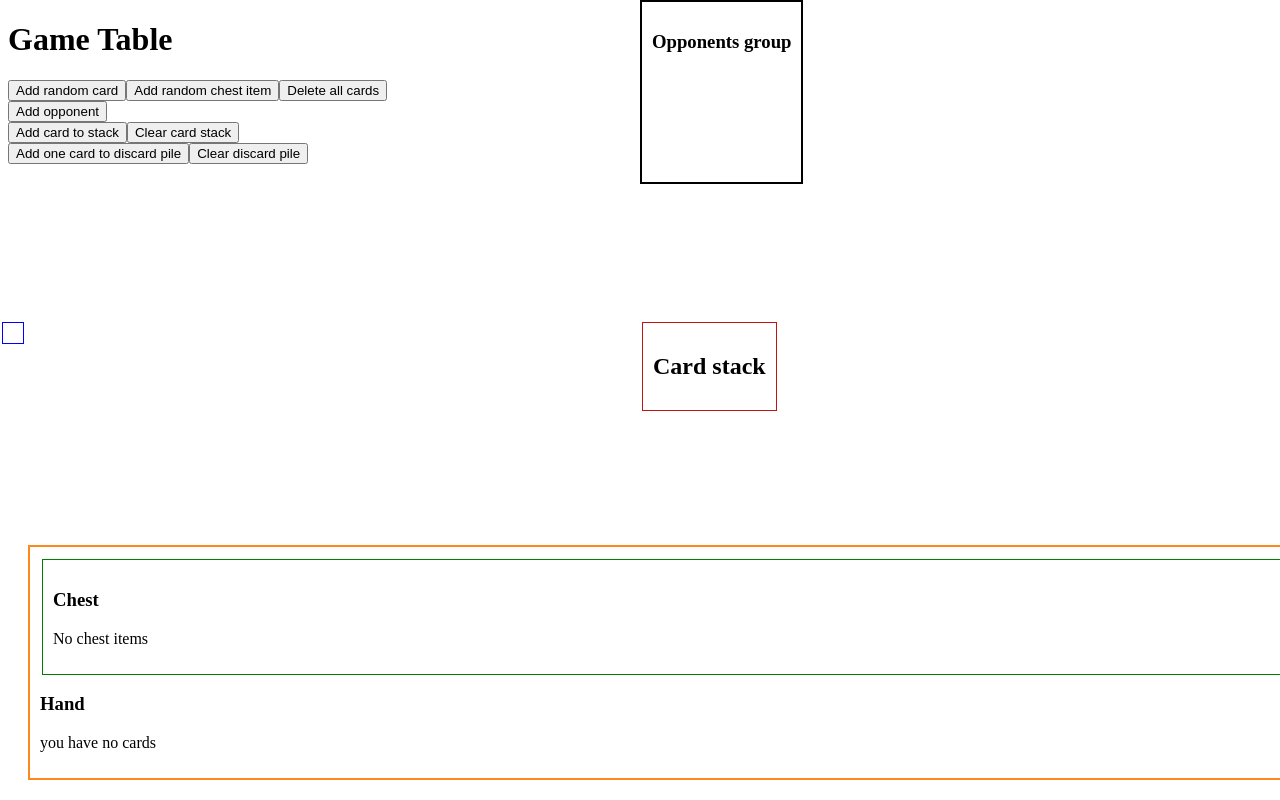
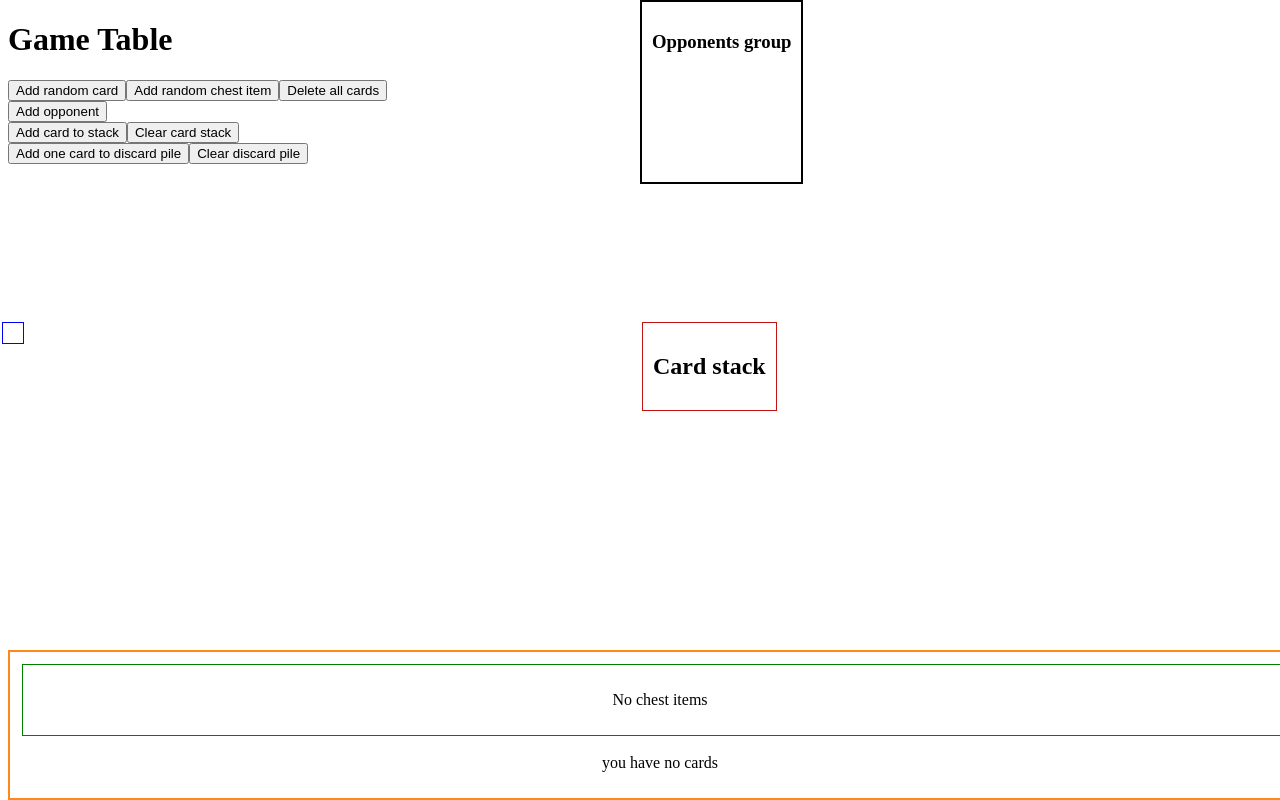
Before and after one commit to Xanclry/frontend-spanish-fool, a React (Create React App) app: page /game/table in a window 1280 px wide. Built offline with nearby package versions, Linux system fonts and the light colour scheme.

Commit message:
Added player hand layout

```diff
--- a/src/components/pages/game/table/chest-component/chestComponent.module.scss
+++ b/src/components/pages/game/table/chest-component/chestComponent.module.scss
@@ -1,7 +1,12 @@
 .chestWrap {
   border: green 1px solid;
-  padding: 10px;
+  padding: 10px 30%;
   margin: 2px;
+
+  display: flex;
+  flex-direction: row;
+  justify-content: space-evenly;
+  align-items: center;
   .chestItemWrap {
     border: gray 1px solid;
     margin: 2px;
--- a/src/components/pages/game/table/chest-component/chestComponent.tsx
+++ b/src/components/pages/game/table/chest-component/chestComponent.tsx
@@ -9,7 +9,6 @@ interface ChestComponentProps {
 export const ChestComponent = ({ chestItems }: ChestComponentProps) => {
   return (
     <div className={styles.chestWrap}>
-      <h3>Chest</h3>
       {chestItems.length ? (
         chestItems.map(item => (
           <div className={styles.chestItemWrap}>
--- a/src/components/pages/game/table/player/hand/playerHand.module.scss
+++ b/src/components/pages/game/table/player/hand/playerHand.module.scss
@@ -1,9 +1,15 @@
 .mainWrap {
   border: #ff881a 2px solid;
-  margin: 20px;
   padding: 10px;
 
   position: fixed;
   bottom: 0;
   width: 100%;
+
+  .cardsWrap {
+    display: flex;
+    flex-direction: row;
+    justify-content: center;
+    align-items: center;
+  }
 }
--- a/src/components/pages/game/table/player/hand/playerHand.tsx
+++ b/src/components/pages/game/table/player/hand/playerHand.tsx
@@ -4,21 +4,28 @@ import { ChestPair } from '../../../../../../model/chest/chest-pair'
 import { ChestComponent } from '../../chest-component/chestComponent'
 import styles from './playerHand.module.scss'
 import { CardComponent } from '../../card-component/cardComponent'
+import { Ranks } from '../../../../../../model/card/ranks'
 
 interface Props {
   cards: Card[]
   chestItems: ChestPair[]
 }
 
+// eslint-disable-next-line id-length
+const cardCompareFunction = (a: Card, b: Card): number => {
+  return Ranks.indexOf(a.rank) - Ranks.indexOf(b.rank)
+}
+
 export const PlayerHand = ({ cards, chestItems }: Props) => {
+  const sortedCards = [...cards]
+  sortedCards.sort(cardCompareFunction)
   return (
     <div className={styles.mainWrap}>
       <div>
         <ChestComponent chestItems={chestItems} />
       </div>
-      <div>
-        <h3>Hand</h3>
-        {cards.length ? cards.map(card => <CardComponent card={card} />) : <p>you have no cards</p>}
+      <div className={styles.cardsWrap}>
+        {sortedCards.length ? sortedCards.map(card => <CardComponent card={card} />) : <p>you have no cards</p>}
       </div>
     </div>
   )
--- a/src/model/card/picture-provider/cardPictureProvider.module.scss
+++ b/src/model/card/picture-provider/cardPictureProvider.module.scss
@@ -1,3 +1,3 @@
 .cardPicture {
-  height: 100px;
+  height: 80px;
 }
--- a/src/model/card/ranks.ts
+++ b/src/model/card/ranks.ts
@@ -3,7 +3,6 @@ export interface Rank {
 }
 
 export const Ranks: Rank[] = [
-  { name: 'Ace' },
   { name: '2' },
   { name: '3' },
   { name: '4' },
@@ -16,4 +15,5 @@ export const Ranks: Rank[] = [
   { name: 'Jack' },
   { name: 'Queen' },
   { name: 'King' },
+  { name: 'Ace' },
 ]
```
